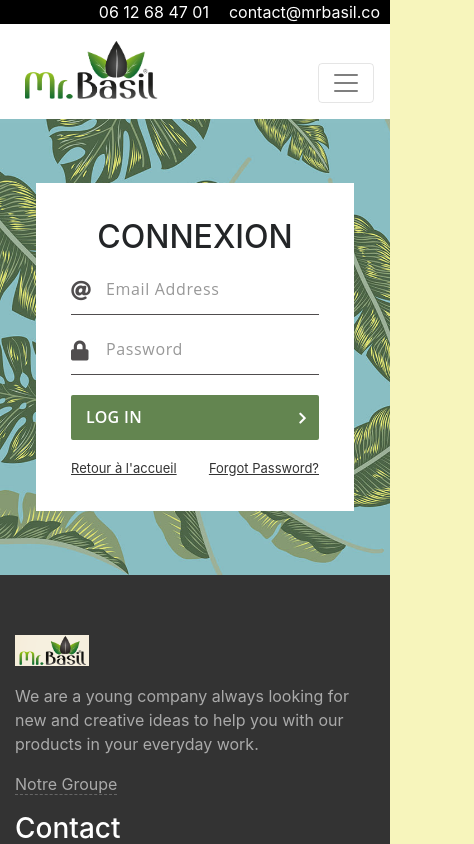
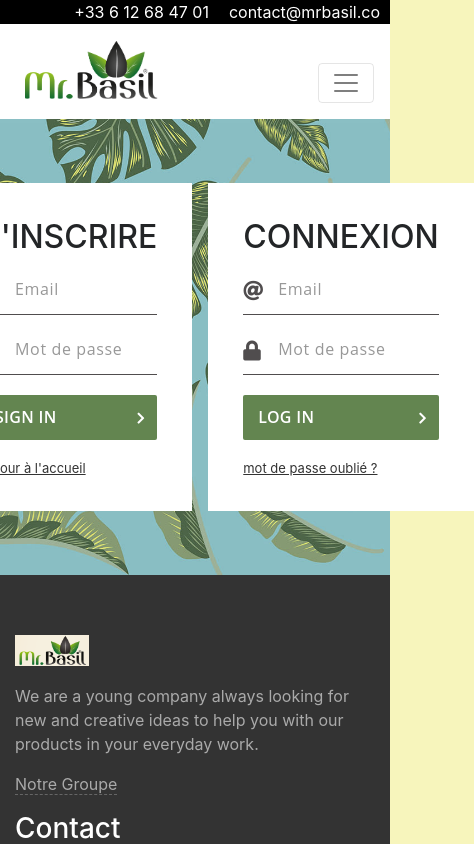
Before and after one commit to abaccam/projet-angular-ecommerce2, an Angular app: page /connection in a window 390 px wide. Shown: the top 844 px of the page, 474 px wide, since content can reach past the window. Built offline with nearby package versions, Linux system fonts and the light colour scheme; data requests are answered from the project's data file.

Commit message:
media queries part1

```diff
--- a/src/app/appel-action/appel-action.component.html
+++ b/src/app/appel-action/appel-action.component.html
@@ -1,17 +1,16 @@
 <section class="container-action">
   <div class="left-element">
     <div>
-      <h3>Lorem ipsum dolor sit amet</h3>
+      <h3>Le Basil Seed Drink, boisson originale</h3>
       <p>
-        "Lorem ipsum dolor sit amet, consectetur adipiscing elit, sed do eiusmod tempor incididunt ut labore et dolore magna aliqua.
-        Ut enim ad minim veniam, quis nostrud exercitation ullamco laboris nisi ut aliquip ex ea commodo consequat. Duis
-        aute irure dolor in reprehenderit in voluptate velit esse cillum dolore eu fugiat nulla pariatur. Excepteur sint
-        occaecat cupidatat non proident, sunt in culpa qui officia deserunt mollit anim id est laborum."
-      </p>
+        Le Basil Seed Drink est une boisson de Sawasdee ressemblant au Bubble tea (boisson à base de thé/lait aromatisé et de perles
+        de tapioca originaire de Taïwan). Cette petite bouteille en verre de 290 ml contient des « basil seed », des graines
+        de basilic qui se dilatent dans l’eau ressemblant alors à plein de petits têtards !
+      <p>
     </div>
     <div>
       <a routerLink="/liste-produit">
-          <button type="button" class="btn btn-primary">DECOUVRIR NOS PRODUITS</button>
+        <button type="button" class="btn btn-primary">DECOUVRIR NOS PRODUITS</button>
       </a>
     </div>
   </div>
--- a/src/app/connection/connection.component.css
+++ b/src/app/connection/connection.component.css
@@ -10,7 +10,9 @@ background-repeat: no-repeat;
 background-size: cover;
 filter: grayscale(45%);
 }
-
+.flexForm {
+  display: flex
+}
 form {
   text-align: center;
 }
@@ -18,7 +20,7 @@ form {
   .form-block-bg .container { max-width:540px; padding:0 20px;}
   }
 
-  .form-block { width:100%; max-width:340px; float:none; display:inline-block; vertical-align:top; background:#ffffff; border-radius:0	; position:relative; z-index:100; padding:35px; margin:0;}
+  .form-block { width:100%; max-width:340px; float:none; display:inline-block; vertical-align:top; background:#ffffff; border-radius:0	; position:relative; z-index:100; padding:35px; margin:0; margin-right:1rem;}
   .form-block .input { width:100%; height:50px; float:left; font-family:'Open Sans', sans-serif; font-size:16px; color:#000000; line-height:24px; letter-spacing:0.04em; text-transform:none; background:none; border:none; border-bottom:1px solid #514d4e; border-radius:0; outline:none; position:relative; box-shadow:none; padding:15px 10px; margin:0;}
   .form-block :placeholder { color:#989898;}
   .form-block ::-webkit-input-placeholder { color:#989898;}
--- a/src/app/connection/connection.component.html
+++ b/src/app/connection/connection.component.html
@@ -24,10 +24,10 @@
 
         <div class="outer-bg">
             <div class="inner-bg">
-                <div class="container">
+                <div class="container flexForm">
                     <div class="form-block">
                         <form action="#" method="post">
-                            <h2>CONNEXION</h2>
+                            <h2>S'INSCRIRE</h2>
                             <ul>
                                <!-- <li class="user">
                                     <input name="user" type="text" class="input" onFocus="this.placeholder=''" onBlur="this.placeholder='User Name'" placeholder="User Name"
@@ -35,18 +35,40 @@
                                 </li>
                             -->
                                 <li class="email">
-                                    <input name="email" type="text" class="input" onFocus="this.placeholder=''" onBlur="this.placeholder='Email Address'" placeholder="Email Address"
+                                    <input name="email" type="text" class="input" onFocus="this.placeholder=''" onBlur="this.placeholder='Email Address'" placeholder="Email"
                                     />
                                 </li>
                                 <li class="password">
-                                    <input name="password" type="password" class="input" onFocus="this.placeholder=''" onBlur="this.placeholder='Password'" placeholder="Password"
+                                    <input name="password" type="password" class="input" onFocus="this.placeholder=''" onBlur="this.placeholder='Password'" placeholder="Mot de passe"
                                     />
                                 </li>
                             </ul>
-                            <div class="btn-out"><a href="#" class="btn">Log In</a></div>
-                            <p><a routerLink="">Retour à l'accueil</a> <a href="#">Forgot Password?</a></p>
+                            <div class="btn-out"><a href="#" class="btn">Sign In</a></div>
+                            <p><a routerLink="">Retour à l'accueil</a></p>
                         </form>
                     </div>
+                    <div class="form-block">
+                            <form action="#" method="post">
+                                <h2>CONNEXION</h2>
+                                <ul>
+                                   <!-- <li class="user">
+                                        <input name="user" type="text" class="input" onFocus="this.placeholder=''" onBlur="this.placeholder='User Name'" placeholder="User Name"
+                                        />
+                                    </li>
+                                -->
+                                    <li class="email">
+                                        <input name="email" type="text" class="input" onFocus="this.placeholder=''" onBlur="this.placeholder='Email Address'" placeholder="Email"
+                                        />
+                                    </li>
+                                    <li class="password">
+                                        <input name="password" type="password" class="input" onFocus="this.placeholder=''" onBlur="this.placeholder='Password'" placeholder="Mot de passe"
+                                        />
+                                    </li>
+                                </ul>
+                                <div class="btn-out"><a href="#" class="btn">Log In</a></div>
+                                <p><a href="#">mot de passe oublié ?</a></p>
+                            </form>
+                        </div>
                 </div>
             </div>
         </div>
--- a/src/app/footer/footer.component.css
+++ b/src/app/footer/footer.component.css
@@ -20,7 +20,7 @@
 .footer-social a:hover, .footer-social a:focus { color: #aaa; border: 0; }
 .footer-social i { font-size: 24px; vertical-align: middle; }
 
-.footer-bottom { padding: 15px 0; background: #444; text-align: left; color: #aaa; }
+.footer-bottom { padding: 15px 0; background: #444; text-align: center; color: #aaa; }
 
 .footer-copyright p { margin: 0; padding: 0.5rem 0; }
 .footer-copyright a { color: #fff; border: 0; }
--- a/src/app/footer/footer.component.html
+++ b/src/app/footer/footer.component.html
@@ -12,7 +12,7 @@
         <div class="col-md-4 col-lg-4 offset-lg-1 footer-contact wow fadeInDown">
           <h3>Contact</h3>
           <p><i class="fas fa-map-marker-alt"></i> 10 Rue Rossini, 69003 Lyon France</p>
-          <p><i class="fas fa-phone"></i> Téléphone: 06 12 68 47 01</p>
+          <p><i class="fas fa-phone"></i> Téléphone: +33 6 12 68 47 01</p>
           <p><i class="fas fa-envelope"></i> Email: <a href="contact@mrbasil.co">contact@mrbasil.co</a></p>
         </div>
         <div class="col-md-4 col-lg-3 footer-social wow fadeInUp">
--- a/src/app/header/header.component.html
+++ b/src/app/header/header.component.html
@@ -1,6 +1,6 @@
 <header>
     <div class="header-contact">
-        <p>06 12 68 47 01</p>
+        <p>+33 6 12 68 47 01</p>
         <a>contact@mrbasil.co</a>
     </div>
     <div class="container-nav">
--- a/src/app/page-produit/page-produit.component.css
+++ b/src/app/page-produit/page-produit.component.css
@@ -1,35 +1,66 @@
+@media(max-width:767px){
+  .produitDiv{
+    flex-direction: column;
+    height: 100% !important;
+    align-items: center;
+  }
+  .mainImage {
+    width: 85% !important;
+    height: 250px !important;
+    margin-top: 1.5rem;
+    box-shadow: 0 10px 6px -6px #777;
+  }
+  .productInfo {
+    width: 80% !important;
+    padding-top: 2rem;
+    text-align: justify;
+  }
+  .prodPrice {
+    height: 15% !important;
+  }
+  .prodDescription {
+    height: 90% !important;
+  }
+  h4 {
+    text-align: left;
+  }
+}
+
 .produitDiv{
-  border:3px solid red;
+  /* border:3px solid red; */
   justify-content: space-around;
+  align-items: center;
   margin-bottom: 20px;
   flex-wrap: wrap;
   height: 550px;
 }
 
 .mainImage {
-  border: 2px solid blue;
+  /* border: 2px solid blue; */
   width: 30%;
-  height: 100%;
+  height: 90%;
   background-color: white;
   justify-content: center;
   align-items: center;
 }
 
 .productInfo {
-  border: 2px solid blue;
+  /* border: 2px solid blue; */
   width: 60%;
   justify-content: space-between;
 }
 
 .prodDescription {
-  border: 2px solid green;
-  width: 65%;
+  /* border: 2px solid green; */
+  /* width: 65%; */
+  height:80%;
 }
 
 .prodPrice {
-  border: 2px solid green;
-  width: 30%;
-  text-align: center;
+  /* border: 2px solid green; */
+  /* width: 30%; */
+  text-align: left;
+  height:20%;
 }
 
 img {
@@ -39,7 +70,16 @@ img {
 }
 
 .divImg {
-  border: 1px solid red;
+  /* border: 1px solid red; */
   /* width: 0%; */
   height: 90%;
 }
+
+p {
+  font-size: 15px;
+}
+
+h4 {
+  padding-bottom: 1rem;
+  font-weight: bolder;
+}
```
Also changed, not shown: src/app/page-produit/page-produit.component.html (+28 -5 lines).
